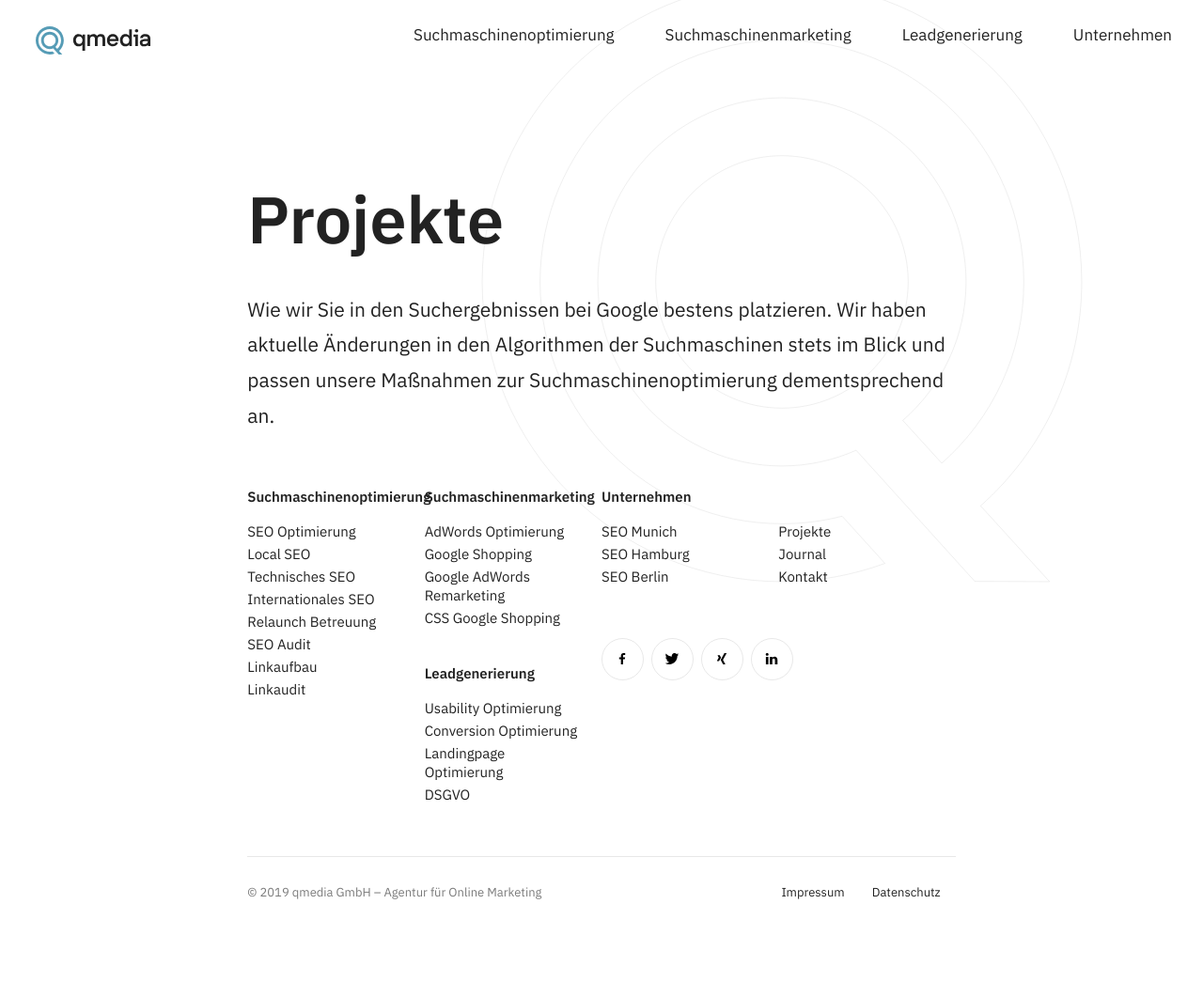
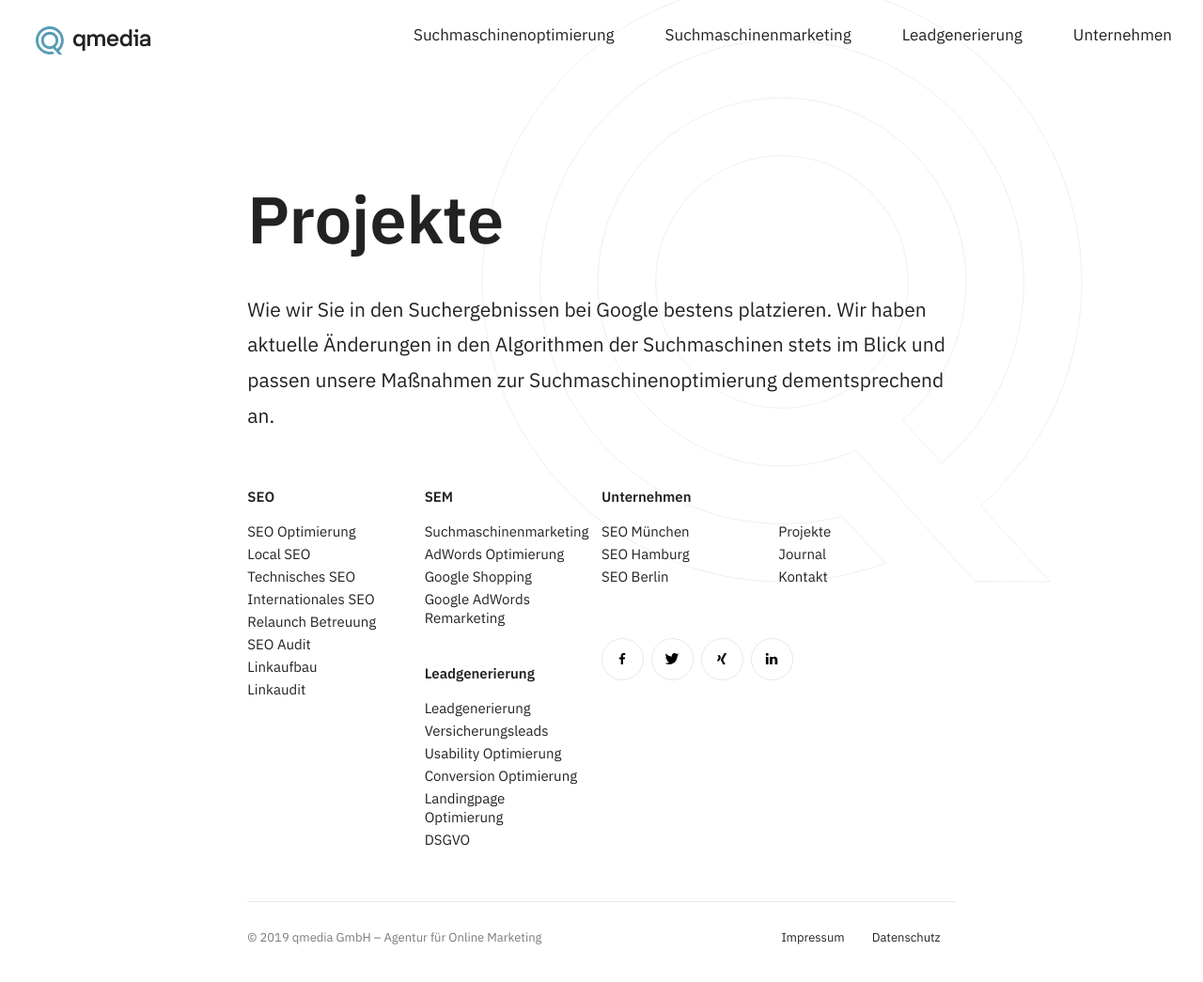
Before and after one commit to eboga/new.qmedia.de, a Jekyll site: the page built from _content/projekte.md, in a window 1280 px wide. Shown: the whole page at 94% size. Built offline with Jekyll 4.4.1, drawn with Linux system fonts in a browser that asks for light colours; before the commit the page ends 997 px from its top, so only the background shows below that.

```diff
--- a/_includes/footer.html
+++ b/_includes/footer.html
@@ -1,33 +1,35 @@
 <footer>
     <div class="pure-g">
         <div class="qm-sm-6-12 qm-xl-3-12">
-            <div class="title">Suchmaschinenoptimierung</div>
+            <div class="title">SEO</div>
             <ul>
-                <li><a href="#">SEO Optimierung</a></li>
-                <li><a href="#">Local SEO</a></li>
-                <li><a href="#">Technisches SEO</a></li>
-                <li><a href="#">Internationales SEO</a></li>
-                <li><a href="#">Relaunch Betreuung</a></li>
-                <li><a href="#">SEO Audit</a></li>
-                <li><a href="#">Linkaufbau</a></li>
-                <li><a href="#">Linkaudit</a></li>
+                <li><a href="/suchmaschinenoptimierung/">SEO Optimierung</a></li>
+                <li><a href="/suchmaschinenoptimierung/local-seo/">Local SEO</a></li>
+                <li><a href="/suchmaschinenoptimierung/technisches-seo/">Technisches SEO</a></li>
+                <li><a href="/suchmaschinenoptimierung/internationales-seo/">Internationales SEO</a></li>
+                <li><a href="/suchmaschinenoptimierung/relaunch-betreuung/">Relaunch Betreuung</a></li>
+                <li><a href="/suchmaschinenoptimierung/seo-audit/">SEO Audit</a></li>
+                <li><a href="/suchmaschinenoptimierung/linkaufbau/">Linkaufbau</a></li>
+                <li><a href="/suchmaschinenoptimierung/linkaudit/">Linkaudit</a></li>
             </ul>
         </div>
 
         <div class="qm-sm-6-12 qm-xl-3-12">
-            <div class="title">Suchmaschinenmarketing</div>
+            <div class="title">SEM</div>
             <ul>
-                <li><a href="#">AdWords Optimierung</a></li>
-                <li><a href="#">Google Shopping</a></li>
-                <li><a href="#">Google AdWords Remarketing</a></li>
-                <li><a href="#">CSS Google Shopping</a></li>
+                <li><a href="/suchmaschinenmarketing/">Suchmaschinenmarketing</a></li>
+                <li><a href="/suchmaschinenmarketing/adwords-optimierung/">AdWords Optimierung</a></li>
+                <li><a href="/suchmaschinenmarketing/google-shopping/">Google Shopping</a></li>
+                <li><a href="/suchmaschinenmarketing/google-adwords-remarketing/">Google AdWords Remarketing</a></li>
             </ul>
             <div class="title">Leadgenerierung</div>
             <ul>
-                <li><a href="#">Usability Optimierung</a></li>
-                <li><a href="#">Conversion Optimierung</a></li>
-                <li><a href="#">Landingpage Optimierung</a></li>
-                <li><a href="#">DSGVO</a></li>
+                <li><a href="/leadgenerierung/">Leadgenerierung</a></li>
+                <li><a href="/leadgenerierung/versicherungsleads/">Versicherungsleads</a></li>
+                <li><a href="/leadgenerierung/usability-optimierung/">Usability Optimierung</a></li>
+                <li><a href="/leadgenerierung/conversion-optimierung/">Conversion Optimierung</a></li>
+                <li><a href="/leadgenerierung/landingpage-optimierung/">Landingpage Optimierung</a></li>
+                <li><a href="/leadgenerierung/datenschutz-dsgvo/">DSGVO</a></li>
             </ul>
 
         </div>
@@ -38,16 +40,16 @@
             <div class="pure-g">
                 <div class="qm-sm-12-12 qm-xl-6-12">
                     <ul>
-                        <li><a href="#">SEO Munich</a></li>
-                        <li><a href="#">SEO Hamburg</a></li>
-                        <li><a href="#">SEO Berlin</a></li>
+                        <li><a href="/suchmaschinenoptimierung/seo-muenchen/">SEO München</a></li>
+                        <li><a href="/suchmaschinenoptimierung/seo-hamburg/">SEO Hamburg</a></li>
+                        <li><a href="/suchmaschinenoptimierung/seo-berlin/">SEO Berlin</a></li>
                     </ul>
                 </div>
                 <div class="qm-sm-12-12 qm-xl-6-12">
                     <ul>
-                        <li><a href="#">Projekte</a></li>
-                        <li><a href="#">Journal</a></li>
-                        <li><a href="#">Kontakt</a></li>
+                        <li><a href="/projekte/">Projekte</a></li>
+                        <li><a href="/blog/">Journal</a></li>
+                        <li><a href="/kontakt/">Kontakt</a></li>
                     </ul>
                 </div>
                 <div class="qm-xl-12-12">
@@ -67,8 +69,8 @@
                 </div>
                 <div class="qm-sm-6-12 qm-lg-4-12">
                     <ul>
-                        <li><a href="#">Impressum</a></li>
-                        <li><a href="#">Datenschutz</a></li>
+                        <li><a href="/impressum/">Impressum</a></li>
+                        <li><a href="/datenschutz/">Datenschutz</a></li>
                     </ul>
                 </div>
 
--- a/index.html
+++ b/index.html
@@ -22,7 +22,7 @@
         <a href="#"><amp-img alt="SEO" src="/assets/images/seo.png" width="121" height="121" ></amp-img></a>
     </div>
     <div class="qm-sm-12-12 qm-lg-9-12">
-        <div class="subheading"><a href="#">Suchmaschinenmarketing →</a></div>
+        <div class="subheading"><a href="/suchmaschinenoptimierung/">Suchmaschinenoptimierung →</a></div>
         <div>
             Wie wir Sie in den Suchergebnissen bei Google bestens platzieren. Wir haben aktuelle Änderungen in den Algorithmen der Suchmaschinen stets im Blick und passen unsere Maßnahmen zur Suchmaschinenoptimierung dementsprechend an.
         </div>
@@ -74,5 +74,8 @@
     </div>
     <div class="qm-sm-12-12 qm-lg-9-12 show-for-large">
         <div class="subheading"><a href="#">Leadgenerierung →</a></div>
+        <div>
+            Die Kunst der Lead Generierung ist unsere Kernkompetenz. Wir entwickeln Ihr Performance-basiertes Marketing-Konzept und bringen Sie zum Kunden – damit der Kunde zu Ihnen kommt! Von der Konzeption über die Umsetzung bis zur Optimierung.
+        </div>
     </div>
 </div>
```
Also changed, not shown: _content/leadgenerierung.md (added, +24 -0 lines), _content/seo-munich.md (added, +62 -0 lines), _content/suchmaschinenoptimierung.md (added, +4 -0 lines), _content/versicherungsleads.md (added, +29 -0 lines), robots.txt (+23 -0 lines).
